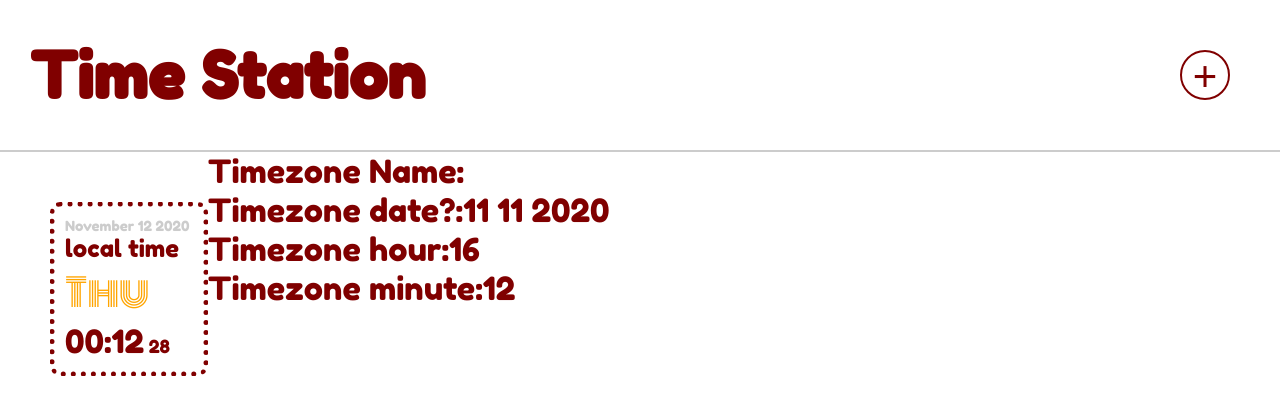
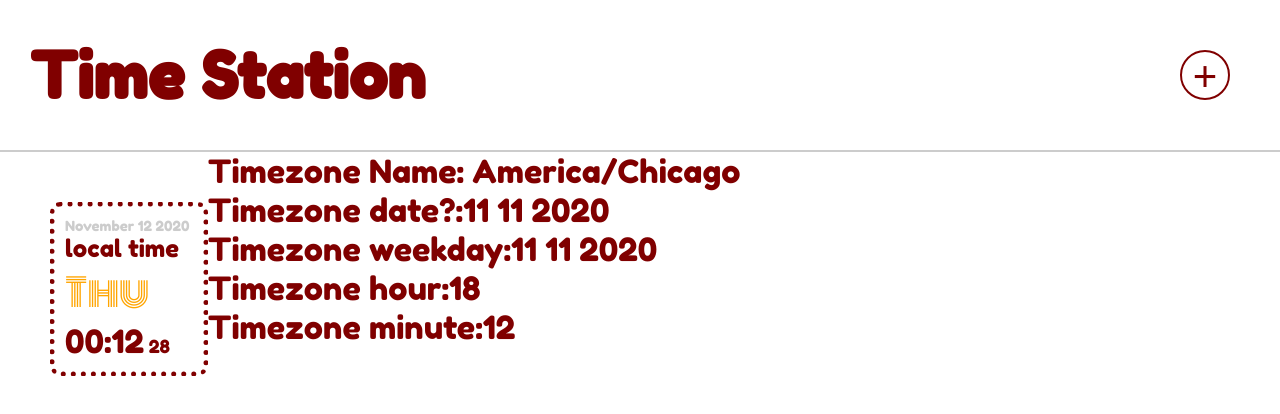
Before and after one commit to xiongkb/timezone-clock, a React (Create React App) app: page / in a window 1280 px wide. Shown: the top 414 px of the page. Built offline with nearby package versions, Linux system fonts and the light colour scheme.

Commit message:
added timezone name to list

```diff
--- a/src/Components/Timezones/tz.js
+++ b/src/Components/Timezones/tz.js
@@ -5,12 +5,14 @@ import "./tz.css"
 const moment = require("moment-timezone");
 
 const Timezones = () => {
-    let tzName = moment().tz.Zone;
-    let tzDate = moment().tz("America/Los_Angeles").format("MM DD YYYY")
-    let tzHour = moment().tz("America/Los_Angeles").format("HH");
-    let tzMinute = moment().tz("America/Los_Angeles").format("mm");
+    let timezone = moment().tz("America/Chicago");
+    let tzName = timezone._z.name;
+    let tzDate = timezone.format("MM DD YYYY")
+    let tzHour = timezone.format("HH");
+    let tzMinute = timezone.format("mm");
 
     console.log(moment.tz.zonesForCountry("US"))
+    console.log(timezone)
 
 
 
@@ -18,6 +20,7 @@ const Timezones = () => {
         <div>
             <div>Timezone Name: {tzName}</div>
             <div>Timezone date?:{tzDate}</div>
+            <div>Timezone weekday:{tzDate}</div>
             <div>Timezone hour:{tzHour}</div>
             <div>Timezone minute:{tzMinute}</div>
         </div>
```
